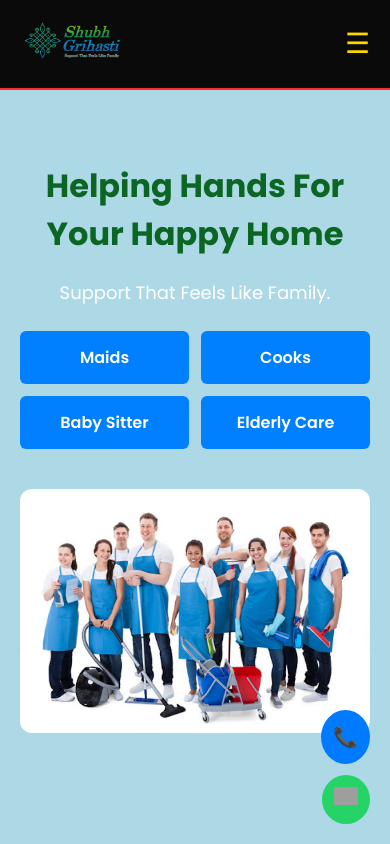
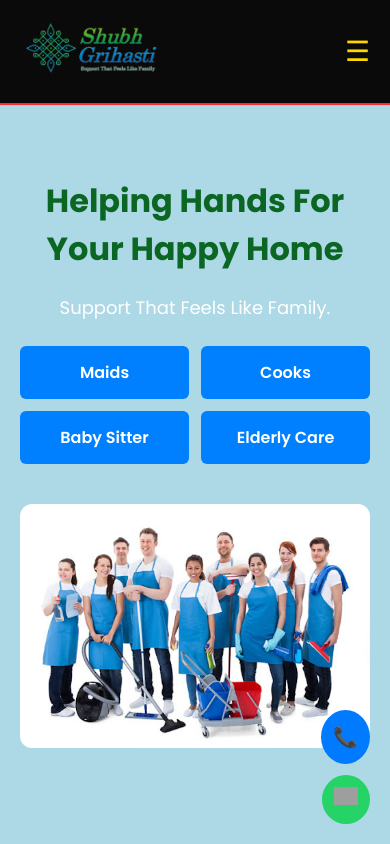
Before and after one commit to ShubhGrihasti/shubhgrihasti, a plain HTML site: page index.html in a window 390 px wide. Shown: the top 844 px of the page. Drawn offline with Linux system fonts and the light colour scheme; grey boxes are pictures that could not be loaded.

Commit message:
Update index.html

```diff
--- a/index.html
+++ b/index.html
@@ -30,7 +30,7 @@ border-bottom:2px solid #ff2a2a;
 }
 
 .logo img {
-max-width:150px;
+max-width:200px;
 height:auto;
 }
 
@@ -365,7 +365,7 @@ text-align:center;
 
 .section{padding:60px 20px;}
 
-.logo img{max-width:110px;}
+.logo img{max-width:150px;}
 
 }
 
```
